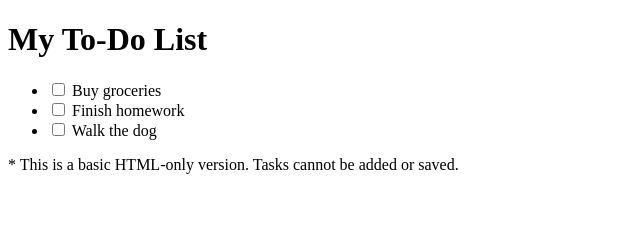
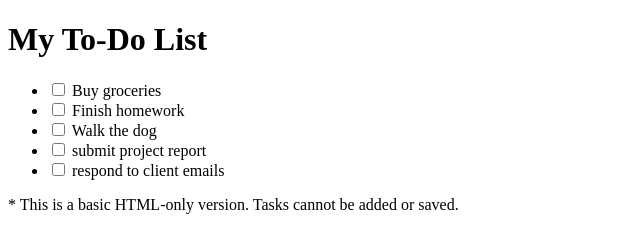
Before and after one commit to Tse940/todo_list, a plain HTML site: page index.html in a window 1280 px wide. Shown: the whole page, without its empty margins (0-640 px from the left). Drawn offline with Linux system fonts and the light colour scheme.

Commit message:
Update index.html

```diff
--- a/index.html
+++ b/index.html
@@ -20,6 +20,17 @@
     <li>
       <input type="checkbox" id="task3">
       <label for="task3">Walk the dog</label>
+
+    </li>
+    <li>
+      <input type="checkbox" id="task4">
+      <label for="task4">submit project report</label>
+
+    </li>
+    <li>
+      <input type="checkbox" id="task5">
+      <label for="task5">respond to client emails</label>
+
     </li>
   </ul>
 
```
